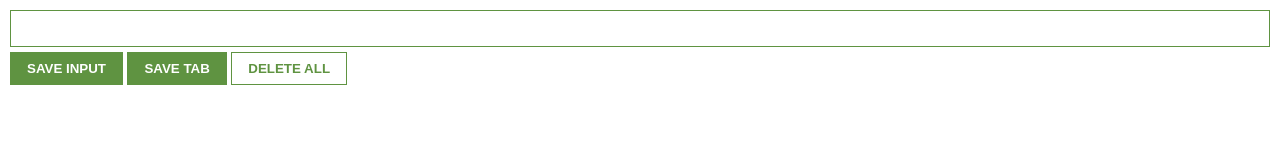
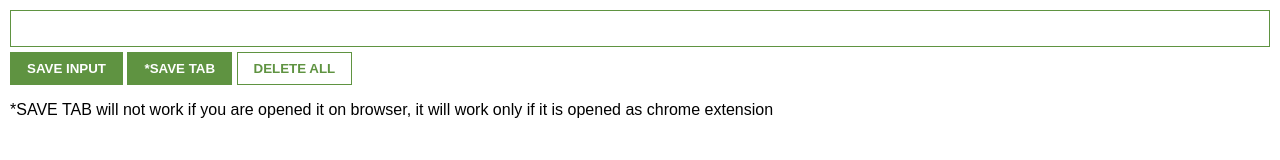
Before and after one commit to pradeepkumar-es/lead-tracker-chrome-extension, a browser extension: page index.html in a window 1280 px wide. Drawn offline with Linux system fonts and the light colour scheme.

Commit message:
save tab working instructions

```diff
--- a/index.html
+++ b/index.html
@@ -6,9 +6,10 @@
 <body>
     <input type="text" id="input-el" >
     <button id="input-btn">SAVE INPUT</button>
-    <button id="tab-btn">SAVE TAB</button>
+    <button id="tab-btn">*SAVE TAB</button>
     <button id="delete-btn">DELETE ALL</button>
     <ul id="ul-el"></ul>
+    <p>*SAVE TAB will not work if you are opened it on browser, it will work only if it is opened as chrome extension </p>
     <script src="index.js"></script>
     <script src="learning.js"></script>
 </body>
```
